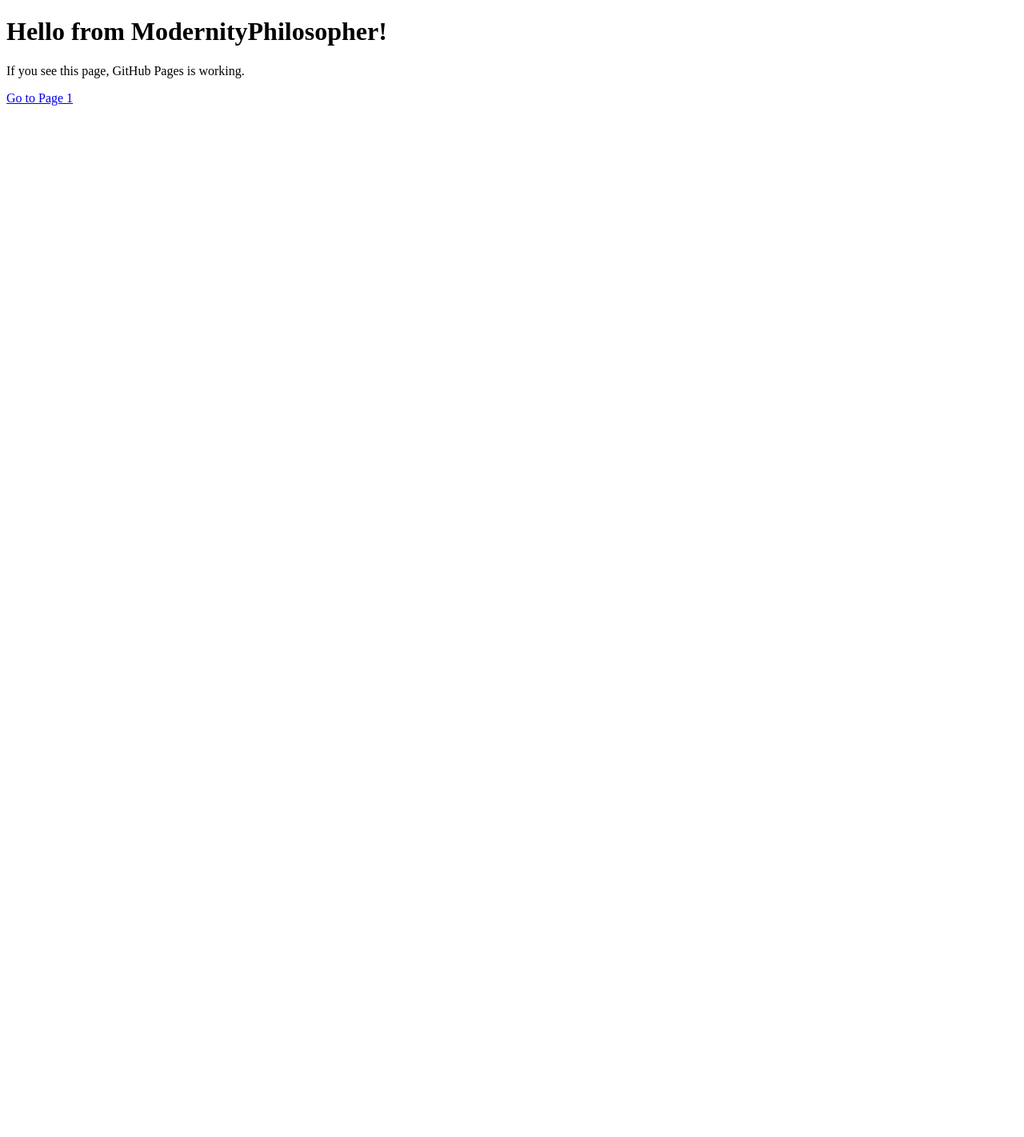
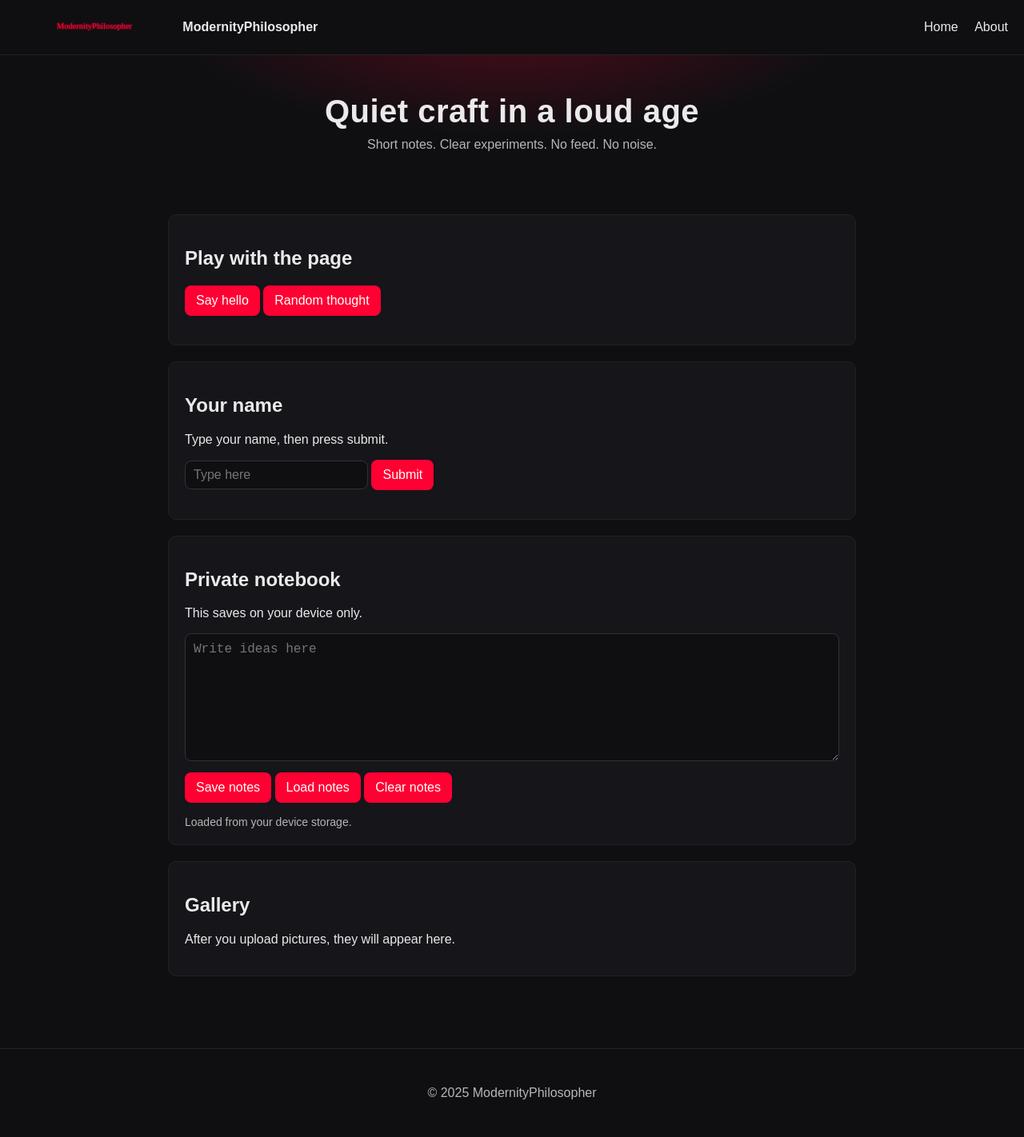
Before and after one commit to ModernityPhilosopher/ModernityPhilosopher.github.io, a plain HTML site: page index.html in a window 1280 px wide. Shown: the whole page at 80% size. Before the commit the page ends 800 px from the top, so only its background shows below. Drawn offline with Linux system fonts and the light colour scheme.

Commit message:
Update index.html

```diff
--- a/index.html
+++ b/index.html
@@ -1,11 +1,152 @@
 <!DOCTYPE html>
 <html>
 <head>
+  <meta charset="utf-8">
   <title>ModernityPhilosopher</title>
+  <link rel="icon" href="assets/favicon.svg" type="image/svg+xml">
+  <style>
+    :root { --bg: #0f0f12; --fg: #eaeaea; --muted: #b7b7b7; --accent: #ff0033; }
+    * { box-sizing: border-box; }
+    body { margin: 0; font-family: Arial, Helvetica, sans-serif; color: var(--fg); background: var(--bg); }
+    header { display: flex; align-items: center; justify-content: space-between; padding: 16px 20px; border-bottom: 1px solid #222; }
+    header .brand { display: flex; align-items: center; gap: 12px; }
+    header img { height: 36px; }
+    nav a { color: var(--fg); text-decoration: none; margin-left: 16px; }
+    nav a:hover { color: var(--accent); }
+    .hero { padding: 48px 20px; text-align: center; background:
+      radial-gradient(600px 200px at 50% -40px, rgba(255,0,51,0.25), transparent 70%); }
+    .hero h1 { margin: 0 0 10px 0; font-size: 40px; letter-spacing: 0.5px; }
+    .hero p { margin: 0; color: var(--muted); }
+    main { max-width: 900px; margin: 30px auto; padding: 0 20px 40px 20px; }
+    .card { background: #15151a; border: 1px solid #222; border-radius: 10px; padding: 20px; margin-bottom: 20px; }
+    button, input, textarea { font-size: 16px; }
+    button { background: var(--accent); color: white; border: none; border-radius: 8px; padding: 10px 14px; cursor: pointer; }
+    button:hover { opacity: 0.9; }
+    input[type="text"] { padding: 8px 10px; border: 1px solid #333; border-radius: 8px; background: #0f0f12; color: var(--fg); }
+    textarea { width: 100%; min-height: 160px; padding: 10px; border: 1px solid #333; border-radius: 8px; background: #0f0f12; color: var(--fg); }
+    .gallery { display: grid; grid-template-columns: repeat(auto-fill, minmax(220px, 1fr)); gap: 12px; }
+    .gallery img { width: 100%; height: 160px; object-fit: cover; border-radius: 10px; border: 1px solid #222; }
+    footer { text-align: center; color: var(--muted); padding: 30px 10px; border-top: 1px solid #222; }
+  </style>
 </head>
 <body>
-  <h1>Hello from ModernityPhilosopher!</h1>
-  <p>If you see this page, GitHub Pages is working.</p>
-  <p><a href="page1.html">Go to Page 1</a></p>
+  <header>
+    <div class="brand">
+      <img src="assets/logo.svg" alt="ModernityPhilosopher logo">
+      <strong>ModernityPhilosopher</strong>
+    </div>
+    <nav>
+      <a href="index.html">Home</a>
+      <a href="about.html">About</a>
+    </nav>
+  </header>
+
+  <section class="hero">
+    <h1>Quiet craft in a loud age</h1>
+    <p>Short notes. Clear experiments. No feed. No noise.</p>
+  </section>
+
+  <main>
+    <section class="card">
+      <h2>Play with the page</h2>
+      <p>
+        <button onclick="sayHello()">Say hello</button>
+        <button onclick="randomThought()">Random thought</button>
+      </p>
+      <div id="out" style="margin-top:8px;"></div>
+    </section>
+
+    <section class="card">
+      <h2>Your name</h2>
+      <p>Type your name, then press submit.</p>
+      <p>
+        <input id="nameBox" type="text" placeholder="Type here">
+        <button onclick="greet()">Submit</button>
+      </p>
+    </section>
+
+    <section class="card">
+      <h2>Private notebook</h2>
+      <p>This saves on your device only.</p>
+      <textarea id="notes" placeholder="Write ideas here"></textarea>
+      <p style="margin-top:10px;">
+        <button onclick="saveNotes()">Save notes</button>
+        <button onclick="loadNotes()">Load notes</button>
+        <button onclick="clearNotes()">Clear notes</button>
+      </p>
+      <div id="saveState" style="font-size:14px; color: var(--muted);"></div>
+    </section>
+
+    <section class="card">
+      <h2>Gallery</h2>
+      <p>After you upload pictures, they will appear here.</p>
+      <div class="gallery" id="gallery">
+        <!-- Images will load here if present -->
+      </div>
+    </section>
+  </main>
+
+  <footer>
+    <p>&copy; <span id="year"></span> ModernityPhilosopher</p>
+  </footer>
+
+  <script>
+    function byId(id){ return document.getElementById(id); }
+    function sayHello(){ byId("out").innerText = "Hello friend. Keep going."; }
+    function randomThought(){
+      var lines = [
+        "Write to see what you think.",
+        "Clarity grows from patient notes.",
+        "Small pages become a book.",
+        "Silence is a fine teacher.",
+        "Truth likes simple words."
+      ];
+      var i = Math.floor(Math.random() * lines.length);
+      byId("out").innerText = lines[i];
+    }
+    function greet(){
+      var name = byId("nameBox").value.trim();
+      if(name.length>0){
+        byId("out").innerText = "Welcome " + name + ". This place is yours.";
+        try { localStorage.setItem("mp_name", name); } catch(e){}
+      } else {
+        byId("out").innerText = "Please type your name first.";
+      }
+    }
+    function saveNotes(){
+      var text = byId("notes").value;
+      try {
+        localStorage.setItem("mp_notes", text);
+        var t = new Date().toLocaleString();
+        byId("saveState").innerText = "Saved at " + t;
+      } catch(e) { byId("saveState").innerText = "Save failed in this browser."; }
+    }
+    function loadNotes(){
+      try {
+        var text = localStorage.getItem("mp_notes") || "";
+        byId("notes").value = text;
+        var name = localStorage.getItem("mp_name");
+        if(name){ byId("out").innerText = "Welcome back " + name + "."; }
+        byId("saveState").innerText = "Loaded from your device storage.";
+      } catch(e) { byId("saveState").innerText = "Load failed in this browser."; }
+    }
+    function clearNotes(){
+      byId("notes").value = "";
+      try { localStorage.removeItem("mp_notes"); byId("saveState").innerText = "Cleared."; }
+      catch(e) { byId("saveState").innerText = "Clear failed in this browser."; }
+    }
+    function loadGallery(){
+      var files = ["assets/gallery1.jpg","assets/gallery2.jpg","assets/gallery3.jpg"];
+      var wrap = byId("gallery");
+      files.forEach(function(src){
+        var img = new Image();
+        img.onload = function(){ wrap.appendChild(img); };
+        img.src = src;
+        img.alt = "Gallery image";
+      });
+    }
+    document.getElementById("year").innerText = new Date().getFullYear();
+    window.addEventListener("load", function(){ loadNotes(); loadGallery(); });
+  </script>
 </body>
 </html>
```
